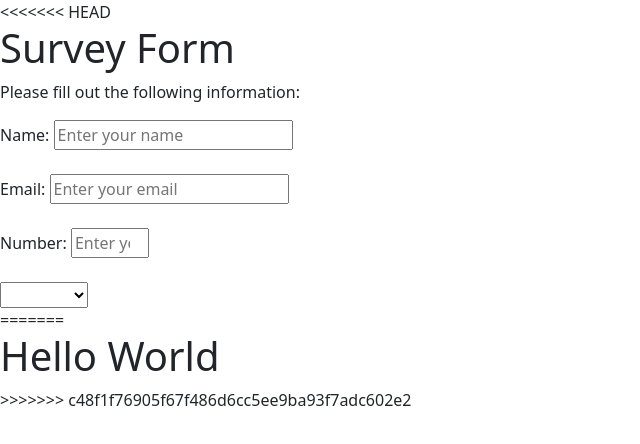
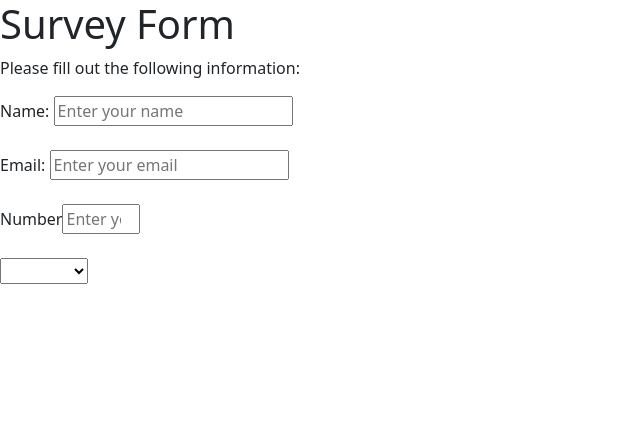
Before and after one commit to Francieorwa/Survey-Form, a plain HTML site: page index.html in a window 1280 px wide. Shown: the whole page, without its empty margins (0-640 px from the left). Drawn offline with nearby package versions, Linux system fonts and the light colour scheme.

Commit message:
Test commit

```diff
--- a/index.html
+++ b/index.html
@@ -8,7 +8,6 @@
     <title>Document</title>
 </head>
 <body>
-<<<<<<< HEAD
     <h1 id="title">Survey Form</h1>
     <p id="description">Please fill out the following information:</p>
     <form id="survey-form">
@@ -16,8 +15,8 @@
         <input id="name" type="text" placeholder="Enter your name"><br><br>
         <label id="email-lable">Email:</label>
         <input id="email" type="email" placeholder="Enter your email" required><br><br>
-        <label id="number-lable">Number:</label>
-        <input id="number" type="number" placeholder="Enter your number" min="0" max="9"required><br><br>
+        <label id="number-lable">Number<input id="number" type="number" placeholder="Enter your number" min="0" max="9"required></label>
+        <br><br>
         <select id="dropdown">
             <option value=""></option>
             <option value="Option 1">Option 1</option>
@@ -26,8 +25,5 @@
         </select>
 
     </form>
-=======
-    <h1>Hello World</h1>
->>>>>>> c48f1f76905f67f486d6cc5ee9ba93f7adc602e2
 </body>
 </html>
```
